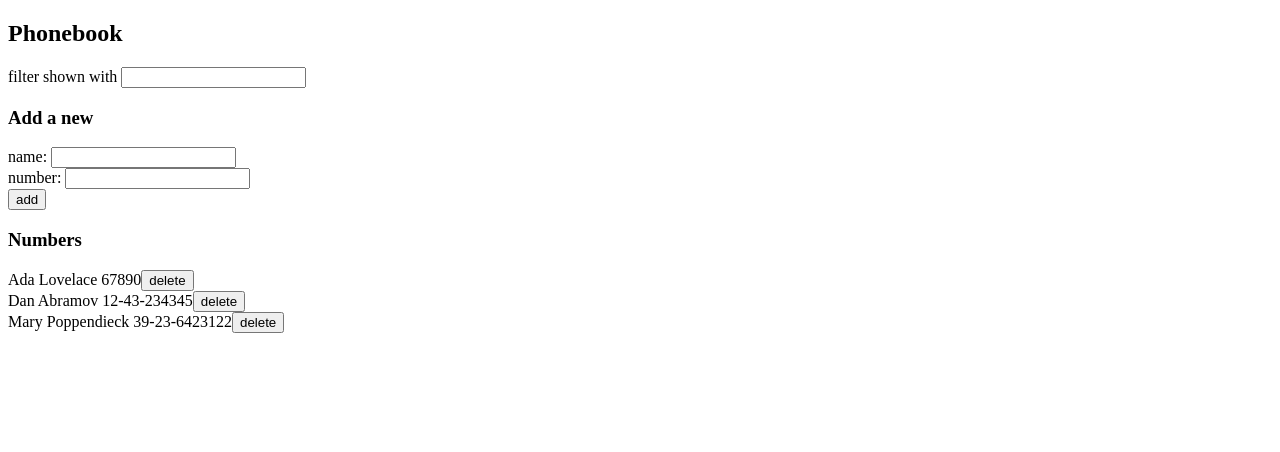
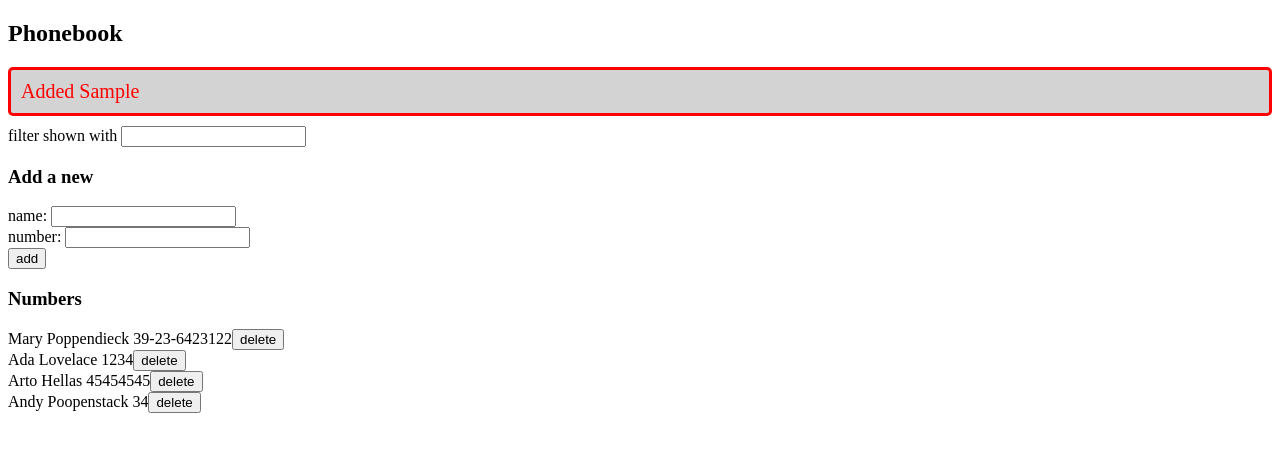
Before and after one commit to emjogale/fullstack, a React (Create React App) app in the folder part2/phonebook/: page / in a window 1280 px wide. Both pictures are taken after typing "Sample", "Sample" into the empty fields and a click on the button "add". Shown: the top 452 px of the page. Built offline with nearby package versions, Linux system fonts and the light colour scheme; no server answers; data requests are answered from the project's data file.

Commit message:
2.16 improve the notification message that is removed after a few seconds

```diff
--- a/part2/phonebook/db.json
+++ b/part2/phonebook/db.json
@@ -1,19 +1,24 @@
 {
   "persons": [
-    {
-      "name": "Ada Lovelace",
-      "number": "67890",
-      "id": 2
-    },
-    {
-      "name": "Dan Abramov",
-      "number": "12-43-234345",
-      "id": 3
-    },
     {
       "name": "Mary Poppendieck",
       "number": "39-23-6423122",
       "id": 4
+    },
+    {
+      "name": "Ada Lovelace",
+      "number": "1234",
+      "id": 6
+    },
+    {
+      "name": "Arto Hellas",
+      "number": "45454545",
+      "id": 7
+    },
+    {
+      "name": "Andy Poopenstack",
+      "number": "34",
+      "id": 8
     }
   ]
 }
--- a/part2/phonebook/src/App.js
+++ b/part2/phonebook/src/App.js
@@ -4,12 +4,14 @@
 import Persons from "./components/Persons";
 import Filter from "./components/Filter";
 import PersonForm from "./components/PersonForm";
+import Notification from "./components/Notification";
 
 const App = () => {
 	const [persons, setPersons] = useState([]);
 	const [newName, setNewName] = useState("");
 	const [newNumber, setNewNumber] = useState("");
 	const [filter, setFilter] = useState("");
+	const [notificationMessage, setNotificationMessage] = useState(null);
 
 	const hook = () => {
 		personService.getAll().then((initialPeople) => {
@@ -18,6 +20,14 @@
 	};
 
 	useEffect(hook, []);
+
+	// TODO : refactor to extract notofication function to avoid repetition?
+
+	const removeNotification = () => {
+		setTimeout(() => {
+			setNotificationMessage(null);
+		}, 5000);
+	};
 
 	const addPerson = (event) => {
 		event.preventDefault();
@@ -42,6 +52,8 @@
 							)
 						);
 					});
+				setNotificationMessage(`Updated number for ${newName}`);
+				removeNotification();
 				setNewName("");
 				setNewNumber("");
 			}
@@ -49,6 +61,8 @@
 			personService.create(personObject).then((response) => {
 				setPersons(persons.concat(response));
 			});
+			setNotificationMessage(`Added ${newName}`);
+			removeNotification();
 			setNewName("");
 			setNewNumber("");
 		}
@@ -71,13 +85,20 @@
 		if (yes) {
 			personService
 				.deleteItem(person.id)
-				.then(setPersons(persons.filter((p) => p.id !== person.id)));
+				.then(setPersons(persons.filter((p) => p.id !== person.id)))
+				.catch((error) => {
+					setNotificationMessage(
+						`the note '${person.name}' was already deleted from server`
+					);
+				});
 		}
 	};
 
 	return (
 		<div>
 			<h2>Phonebook</h2>
+
+			<Notification message={notificationMessage} />
 
 			<Filter onChange={handleFilterChange} filter={filter} />
 
--- /dev/null
+++ b/part2/phonebook/src/components/Notification.js
@@ -0,0 +1,9 @@
+const Notification = ({ message }) => {
+	if (message === null) {
+		return null;
+	}
+
+	return <div className="error">{message}</div>;
+};
+
+export default Notification;
--- /dev/null
+++ b/part2/phonebook/src/index.css
@@ -0,0 +1,9 @@
+.error {
+	color: red;
+	background: lightgrey;
+	font-size: 20px;
+	border-style: solid;
+	border-radius: 5px;
+	padding: 10px;
+	margin-bottom: 10px;
+}
--- a/part2/phonebook/src/index.js
+++ b/part2/phonebook/src/index.js
@@ -1,5 +1,6 @@
 import React from "react";
 import ReactDOM from "react-dom/client";
+import "./index.css";
 
 import App from "./App";
 ReactDOM.createRoot(document.getElementById("root")).render(<App />);
```
